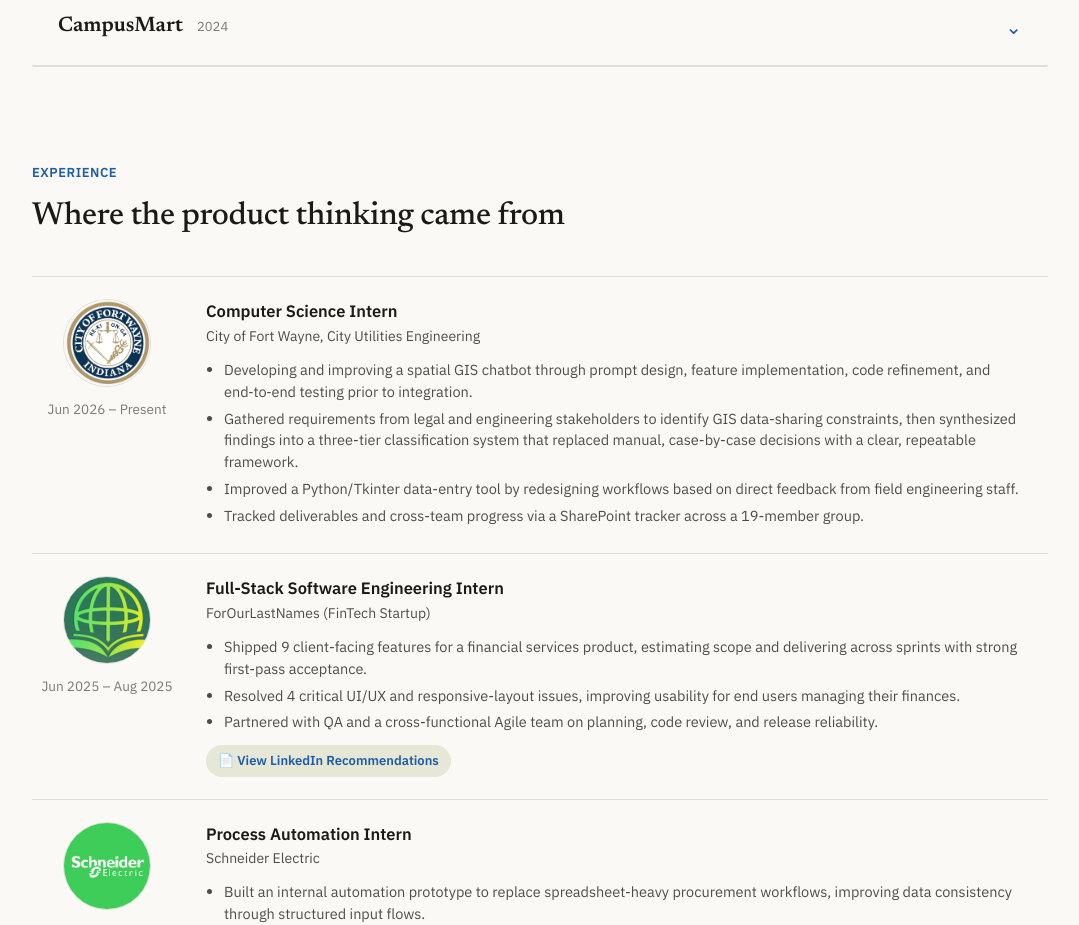
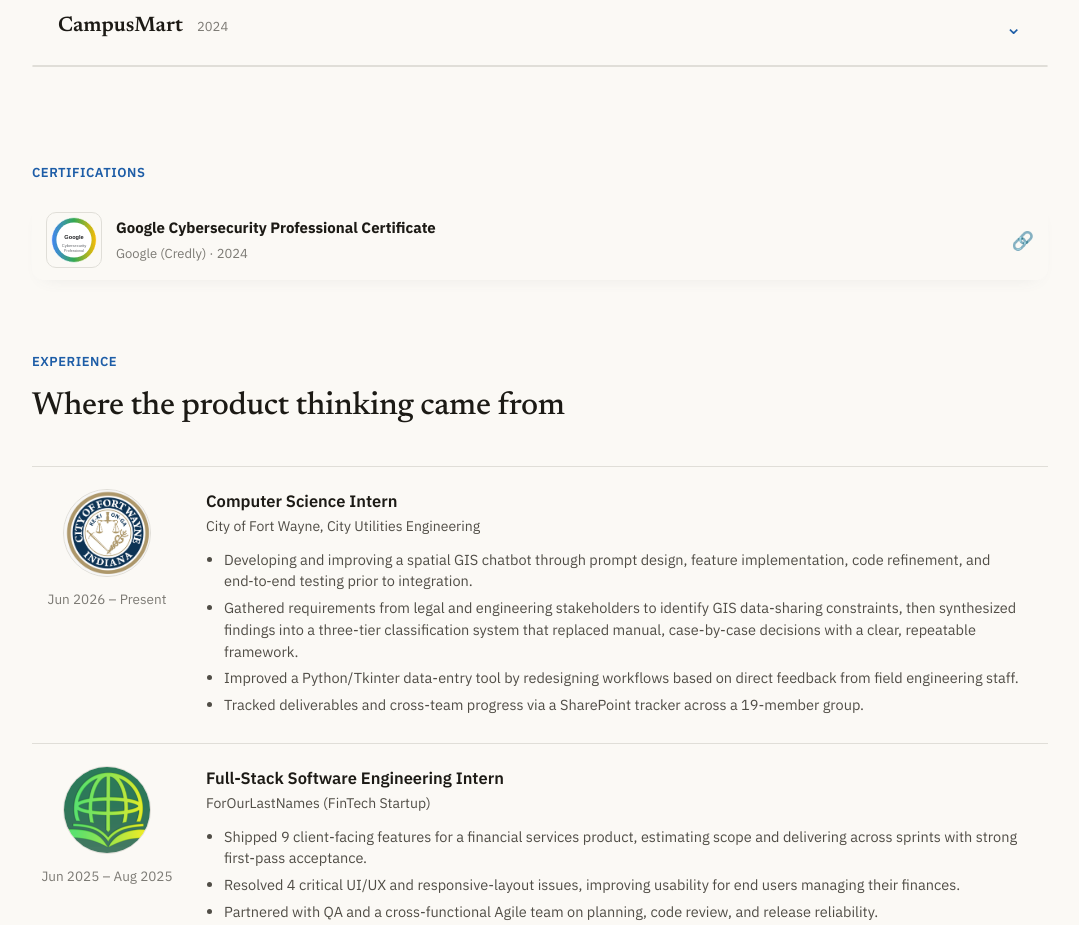
Before and after one commit to MahalakshmiPFW/Portfolio, a React (Vite) app: page / in a window 1280 px wide. Shown: the part 2300-3225 px from the top of the page, without its empty margins (100-1179 px from the left). Built offline with nearby package versions, Linux system fonts and the light colour scheme.

Commit message:
add certification

```diff
--- a/src/App.tsx
+++ b/src/App.tsx
@@ -10,6 +10,7 @@ import CaseStudies from './components/CaseStudies';
 import Experience from './components/Experience';
 import Toolkit from './components/Toolkit';
 import Education from './components/Education';
+import Certifications from './components/Certifications';
 import Footer from './components/Footer';
 
 function AppShell() {
@@ -23,6 +24,7 @@ function AppShell() {
       <About />
       <Process />
       <CaseStudies />
+      <Certifications />
       <Experience />
       <Toolkit />
       <Education />
--- /dev/null
+++ b/src/components/Certifications.tsx
@@ -0,0 +1,57 @@
+import React from 'react';
+import { CERTIFICATIONS } from '../pmData';
+import { usePmTheme } from '../theme';
+
+const Certifications: React.FC = () => {
+  const { darkMode } = usePmTheme();
+
+  return (
+    <section id="certifications" data-nav-target data-reveal style={{ maxWidth: 1080, margin: '0 auto', padding: '24px 32px 48px' }}>
+      <div style={{ marginBottom: 18 }}>
+        <div style={{ fontSize: 13, fontWeight: 600, color: 'var(--pm-accent)', letterSpacing: '0.04em', textTransform: 'uppercase' }}>
+          Certifications
+        </div>
+      </div>
+
+      <div style={{ display: 'grid', gridTemplateColumns: 'repeat(auto-fit, minmax(260px, 1fr))', gap: 16 }}>
+        {CERTIFICATIONS.map((cert) => (
+          <a
+            key={cert.name}
+            href={cert.url}
+            target="_blank"
+            rel="noopener noreferrer"
+            style={{
+              display: 'flex',
+              gap: 14,
+              alignItems: 'center',
+              padding: '12px 14px',
+              borderRadius: 12,
+              background: 'var(--pm-card)',
+              boxShadow: '0 8px 18px -12px var(--pm-nav-shadow)',
+              textDecoration: 'none',
+              color: 'var(--pm-ink)',
+              transition: 'transform 120ms ease, box-shadow 120ms ease',
+            }}
+          >
+            <div style={{ width: 56, height: 56, flex: 'none', borderRadius: 10, overflow: 'hidden', border: '1px solid var(--pm-hairline)', background: 'var(--pm-bg)', display: 'grid', placeItems: 'center' }}>
+              {cert.logo ? (
+                <img src={cert.logo} alt={cert.name} style={{ width: 48, height: 48, objectFit: 'contain', display: 'block' }} />
+              ) : (
+                <div style={{ width: 36, height: 36, borderRadius: 6, background: darkMode ? '#2b2b2b' : '#e9e9e9' }} />
+              )}
+            </div>
+
+            <div style={{ flex: 1 }}>
+              <div style={{ fontWeight: 700, fontSize: 15 }}>{cert.name}</div>
+              <div style={{ fontSize: 13, color: 'var(--pm-ink-faint)', marginTop: 4 }}>{cert.issuer}{cert.date ? ` · ${cert.date}` : ''}</div>
+            </div>
+
+            <div style={{ flex: 'none', color: 'var(--pm-ink-faint)', fontSize: 18 }}>🔗</div>
+          </a>
+        ))}
+      </div>
+    </section>
+  );
+};
+
+export default Certifications;
--- a/src/components/Education.tsx
+++ b/src/components/Education.tsx
@@ -1,5 +1,5 @@
 import React from 'react';
-import { EDUCATION } from '../pmData';
+import { EDUCATION, CERTIFICATIONS } from '../pmData';
 import { hueColors, usePmTheme } from '../theme';
 
 const Education: React.FC = () => {
@@ -46,6 +46,8 @@ const Education: React.FC = () => {
           );
         })}
       </div>
+
+      {/* Certifications moved into its own component */}
     </section>
   );
 };
--- a/src/pmData.ts
+++ b/src/pmData.ts
@@ -1,4 +1,4 @@
-import { CaseStudy, CommunityItem, EducationItem, ExperienceItem, ProcessStep, ToolkitGroup } from './types';
+import { CaseStudy, CommunityItem, EducationItem, ExperienceItem, ProcessStep, ToolkitGroup, CertificationItem } from './types';
 
 export const EXPLORING = ['React Native', 'Web Design', 'Docker'];
 
@@ -285,3 +285,13 @@ export const EDUCATION: EducationItem[] = [
     tilt: '1.2deg',
   },
 ];
+
+export const CERTIFICATIONS: CertificationItem[] = [
+  {
+    name: 'Google Cybersecurity Professional Certificate',
+    issuer: 'Google (Credly)',
+    url: 'https://www.credly.com/badges/928a96c7-09b7-467c-a8f3-1ea169550db2/linked_in_profile',
+    date: '2024',
+    logo: '/assets/images/google-cyber-badge.svg',
+  },
+];
```
Also changed, not shown: src/types.ts (+8 -0 lines), public/assets/images/google-cyber-badge.svg (added).
